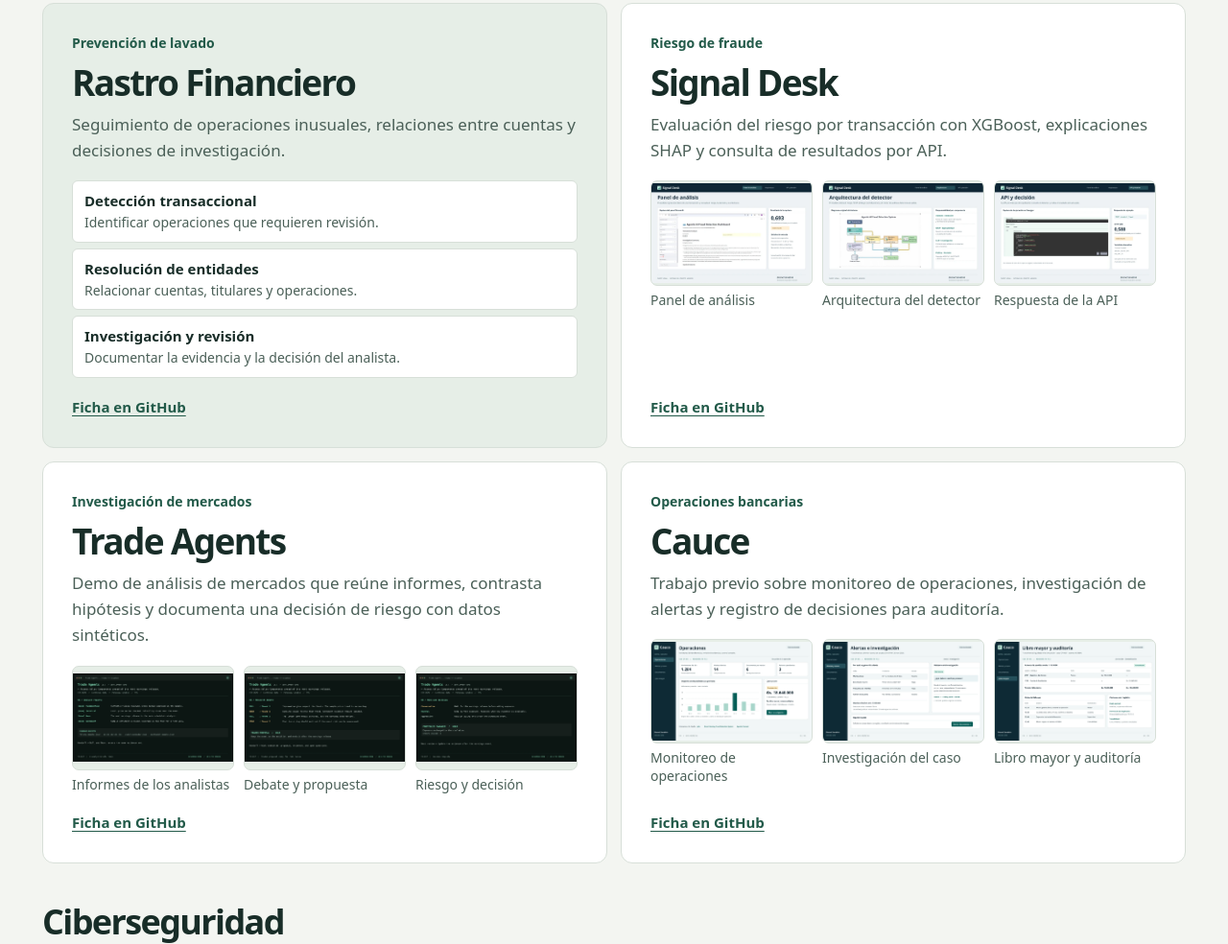
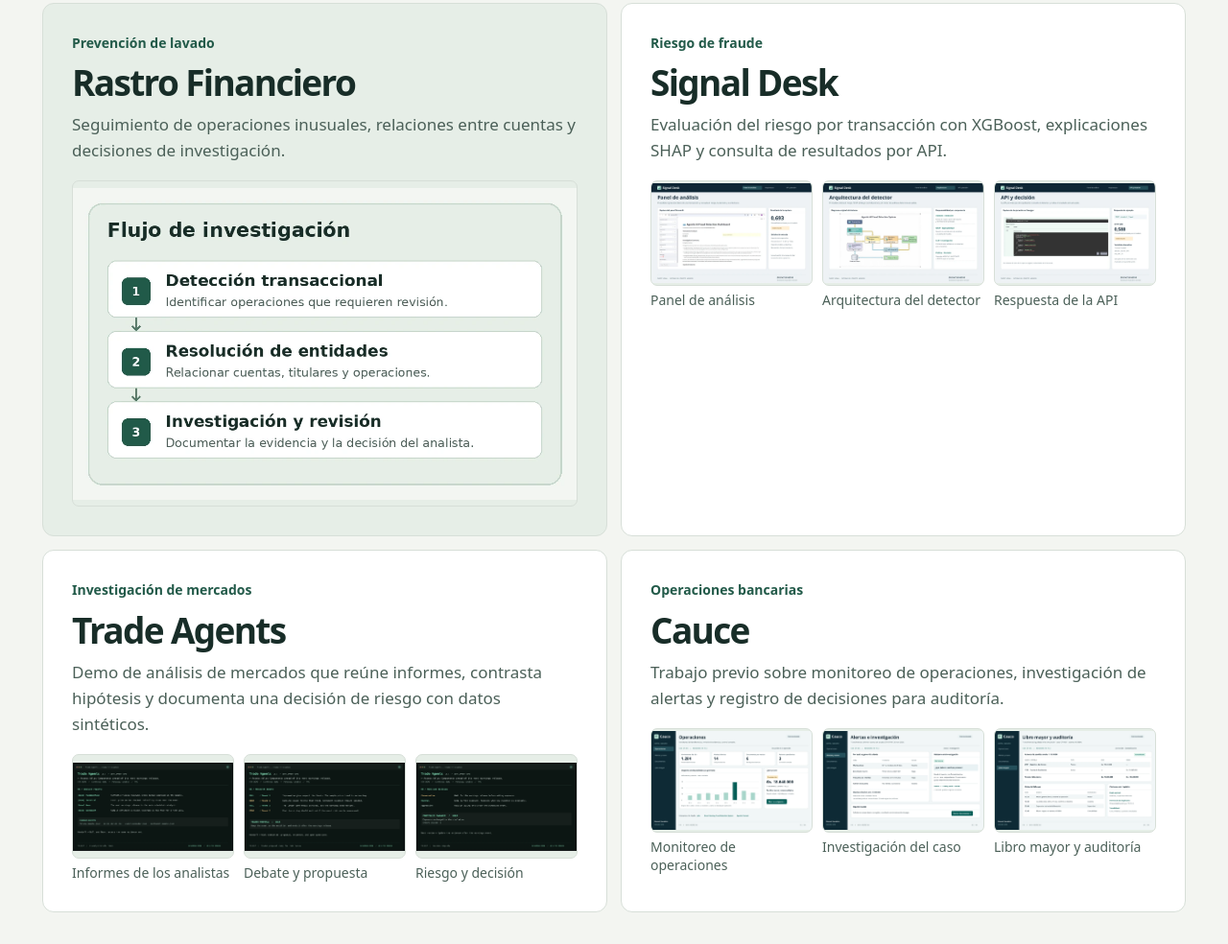
Before and after one commit to sanabriadiosnel86-dotcom/sanabriadiosnel86-dotcom.github.io, a plain HTML site: page index.html in a window 1280 px wide. Shown: the part 885-1869 px from the top of the page at 96% size. Drawn offline with Linux system fonts and the light colour scheme.

Commit message:
Mostrar proyectos sin enlaces externos

```diff
--- a/index.html
+++ b/index.html
@@ -23,7 +23,7 @@
 <div class="hero-copy"><p class="eyebrow">Desarrollo de software y ciberseguridad · Paraguay</p>
 <h1 id="nombre">Diosnel<br>Sanabria</h1>
 <p class="intro">Me dedico al desarrollo de software y a la ciberseguridad defensiva. Empecé a formarme en estas áreas a los 15 años y actualmente curso una carrera universitaria para complementar mi experiencia práctica.</p>
-<div class="actions"><a class="button" href="#proyectos">Explorar proyectos</a><a class="text-link" href="https://github.com/sanabriadiosnel86-dotcom">Perfil de GitHub</a></div></div>
+<div class="actions"><a class="button" href="#proyectos">Explorar proyectos</a></div></div>
 <figure class="portrait"><img src="asset-diosnel.webp" srcset="asset-diosnel-480.webp 480w, asset-diosnel-760.webp 760w, asset-diosnel.webp 920w" sizes="(max-width: 760px) calc(100vw - 32px), 520px" width="920" height="1060" fetchpriority="high" alt="Retrato de Diosnel Sanabria"></figure>
 </section>
 <section id="proyectos" class="section" aria-labelledby="proyectos-titulo">
@@ -43,12 +43,11 @@
     <h4>Rastro Financiero</h4>
     <p>Seguimiento de operaciones inusuales, relaciones entre cuentas y decisiones de investigación.</p>
   </div>
-  <ol class="case-flow" aria-label="Flujo de investigación">
-  <li><strong>Detección transaccional</strong><span>Identificar operaciones que requieren revisión.</span></li>
-  <li><strong>Resolución de entidades</strong><span>Relacionar cuentas, titulares y operaciones.</span></li>
-  <li><strong>Investigación y revisión</strong><span>Documentar la evidencia y la decisión del analista.</span></li>
-</ol>
-  <div class="case-actions"><a class="text-link" href="https://github.com/sanabriadiosnel86-dotcom/sanabriadiosnel86-dotcom.github.io#proyecto-rastro-financiero" aria-label="Ficha de Rastro Financiero en GitHub">Ficha en GitHub</a></div>
+  <figure>
+    <a class="image-link" href="project-rastro-financiero.webp" data-gallery="rastro-financiero" data-label="Flujo de investigación" aria-label="Ampliar: flujo de investigación">
+      <img loading="lazy" decoding="async" src="project-rastro-financiero.webp" width="1000" height="620" alt="Detección de operaciones, resolución de entidades e investigación con evidencia.">
+    </a>
+  </figure>
 </article>
 <article class="case" id="signal">
   <div class="case-copy">
@@ -76,7 +75,6 @@
   <figcaption>Respuesta de la API</figcaption>
 </figure>
 </div>
-  <div class="case-actions"><a class="text-link" href="https://github.com/sanabriadiosnel86-dotcom/sanabriadiosnel86-dotcom.github.io#proyecto-signal" aria-label="Ficha de Signal Desk en GitHub">Ficha en GitHub</a></div>
 </article>
 <article class="case" id="trade">
   <div class="case-copy">
@@ -104,7 +102,6 @@
   <figcaption>Riesgo y decisión</figcaption>
 </figure>
 </div>
-  <div class="case-actions"><a class="text-link" href="https://github.com/sanabriadiosnel86-dotcom/sanabriadiosnel86-dotcom.github.io#proyecto-trade" aria-label="Ficha de Trade Agents en GitHub">Ficha en GitHub</a></div>
 </article>
 <article class="case" id="cauce">
   <div class="case-copy">
@@ -132,7 +129,6 @@
   <figcaption>Libro mayor y auditoría</figcaption>
 </figure>
 </div>
-  <div class="case-actions"><a class="text-link" href="https://github.com/sanabriadiosnel86-dotcom/sanabriadiosnel86-dotcom.github.io#proyecto-cauce" aria-label="Ficha de Cauce en GitHub">Ficha en GitHub</a></div>
 </article></div>
 </section>
 <section class="project-group" id="ciberseguridad" aria-labelledby="ciberseguridad-titulo">
@@ -163,7 +159,6 @@
   <figcaption>Revisión de parches</figcaption>
 </figure>
 </div>
-  <div class="case-actions"><a class="text-link" href="https://github.com/sanabriadiosnel86-dotcom/sanabriadiosnel86-dotcom.github.io#proyecto-harmony" aria-label="Ficha de Harmony en GitHub">Ficha en GitHub</a></div>
 </article>
 <article class="case" id="predator">
   <div class="case-copy">
@@ -191,7 +186,6 @@
   <figcaption>Informe de seguridad</figcaption>
 </figure>
 </div>
-  <div class="case-actions"><a class="text-link" href="https://github.com/sanabriadiosnel86-dotcom/sanabriadiosnel86-dotcom.github.io#proyecto-predator" aria-label="Ficha de Predator en GitHub">Ficha en GitHub</a></div>
 </article></div>
 </section>
 <section class="project-group" id="personales" aria-labelledby="personales-titulo">
@@ -222,7 +216,7 @@
   <figcaption>Formulario de publicación</figcaption>
 </figure>
 </div>
-  <div class="case-actions"><a class="button" href="demos.html#adoptame">Explorar demo</a><a class="text-link" href="https://github.com/sanabriadiosnel86-dotcom/sanabriadiosnel86-dotcom.github.io#proyecto-adoptame" aria-label="Ficha de Adoptame.py en GitHub">Ficha en GitHub</a></div>
+  <div class="case-actions"><a class="button" href="demos.html#adoptame">Explorar demo</a></div>
 </article>
 <article class="case" id="finanzas-personales">
   <div class="case-copy">
@@ -250,13 +244,12 @@
   <figcaption>Compra simulada en Wallet</figcaption>
 </figure>
 </div>
-  <div class="case-actions"><a class="text-link" href="https://github.com/sanabriadiosnel86-dotcom/sanabriadiosnel86-dotcom.github.io#proyecto-finanzas-personales" aria-label="Ficha de Finanzas personales en GitHub">Ficha en GitHub</a></div>
 </article></div>
 </section>
   <details class="archive">
     <summary>Más demos del portafolio</summary>
     <ul><li id="zenix"><div><strong>Zenix</strong><span>Órdenes, presupuestos e inventario</span></div>
-      <div class="archive-actions"><a href="demos.html#zenix" aria-label="Demo de Zenix">Demo</a><a href="https://github.com/sanabriadiosnel86-dotcom/zenix-operaciones" aria-label="Repositorio de Zenix en GitHub">GitHub</a></div></li>
+      <div class="archive-actions"><a href="demos.html#zenix" aria-label="Demo de Zenix">Demo</a></div></li>
 <li id="phishguard"><div><strong>PhishGuard PY</strong><span>Análisis defensivo de suplantación</span></div>
       <div class="archive-actions"><a href="demos.html#phishguard" aria-label="Demo de PhishGuard PY">Demo</a></div></li>
 <li id="saldivo"><div><strong>Saldivo</strong><span>Demo interactiva de gestión de gastos</span></div>
@@ -281,9 +274,7 @@
 </div></section>
 <section id="contacto" class="section contact" aria-labelledby="contacto-titulo">
   <h2 id="contacto-titulo">Propuestas y colaboraciones</h2>
-  <div><p>Escribime por el canal donde encontraste este portafolio. También podés consultar mis repositorios en GitHub.</p>
-    <a class="button" href="https://github.com/sanabriadiosnel86-dotcom">Ver perfil de GitHub</a>
-  </div>
+  <p>Escribime por el canal donde encontraste este portafolio.</p>
 </section>
 </main>
 <footer class="wrap footer"><strong>Diosnel Sanabria</strong><a href="#inicio">Volver al inicio</a></footer>
--- a/style.css
+++ b/style.css
@@ -104,16 +104,7 @@ h4 { font-size: clamp(25px, 3vw, 37px); }
 .case-copy p:last-child { color: var(--muted); margin: 10px 0 0; max-width: 65ch; }
 .case-actions { margin-top: auto; }
 .case-feature { background: var(--tint); }
-.case-flow {
-  display: grid;
-  gap: 6px;
-  list-style: none;
-  margin: 0;
-  padding: 0;
-}
-.case-flow li { display: grid; border: 1px solid var(--line); border-radius: 6px; padding: 8px 12px; background: var(--surface); }
-.case-flow strong { font-size: 15px; }
-.case-flow span, .screens figcaption { font-size: 14px; color: var(--muted); }
+.screens figcaption { font-size: 14px; color: var(--muted); }
 
 .screens { display: grid; align-items: start; grid-template-columns: repeat(3, minmax(0, 1fr)); gap: 10px; }
 .screens figure { min-width: 0; }
```
Also changed, not shown: project-rastro-financiero.webp (added), 1 other file.
